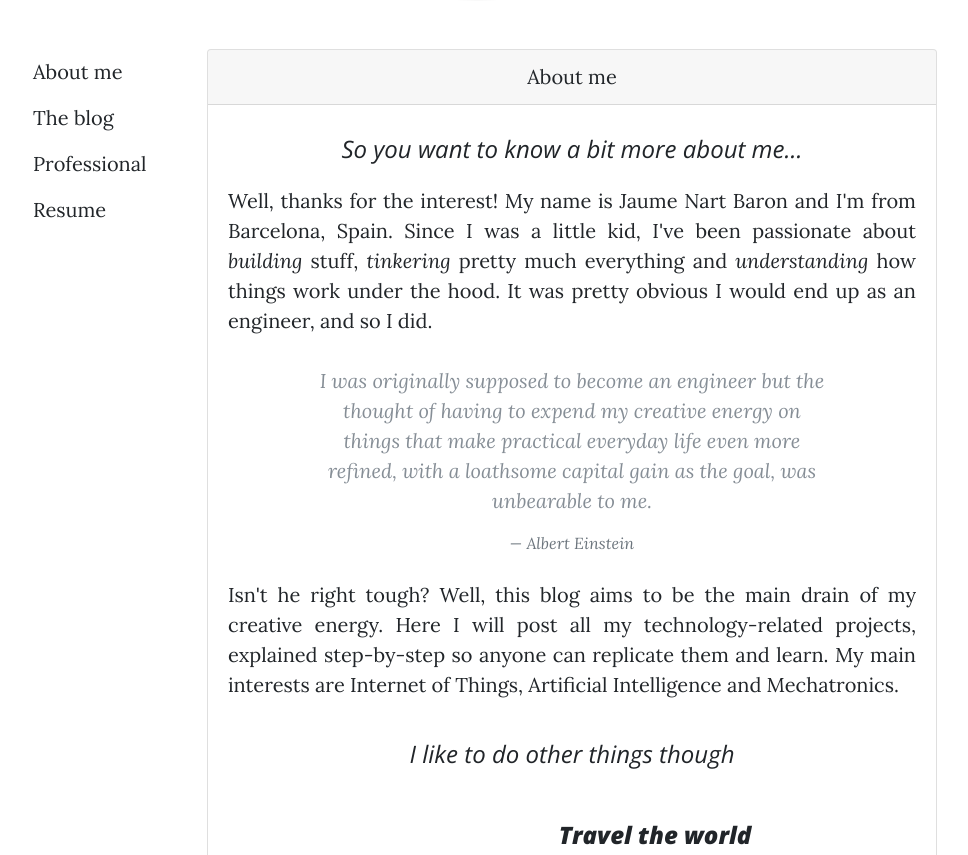
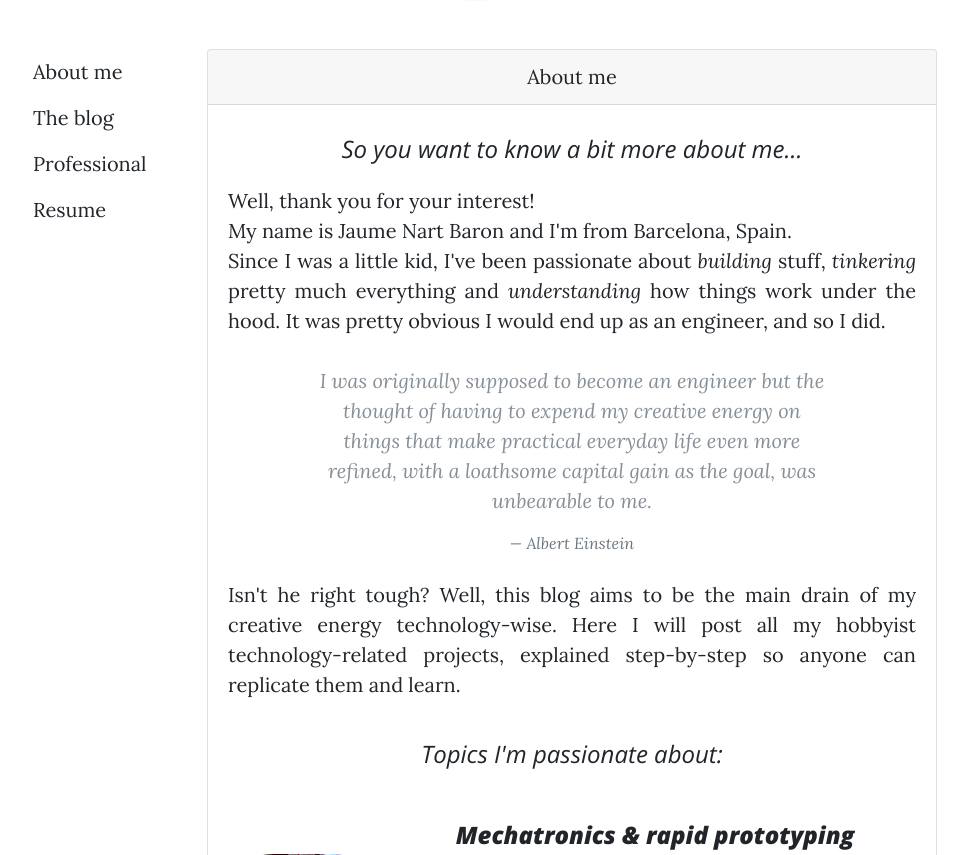
Before and after one commit to JaumeNB/Blog_app, a Flask app: page /about in a window 1280 px wide. Shown: the part 658-1513 px from the top of the page, without its empty margins (163-1131 px from the left). Run offline with Flask 2, Linux system fonts and the light colour scheme; some libraries are stand-ins or nearby versions.

Commit message:
about improved

```diff
--- a/app/routes.py
+++ b/app/routes.py
@@ -104,7 +104,7 @@ def about():
 
     header = {
                 "title" : _('About Me'),
-                "subtitle" : _('This is what I do.'),
+                "subtitle" : _('This is what I do'),
                 "image_path" : "about_bg.jpg",
                 "needed" : True
     }
--- a/app/static/css/about.css
+++ b/app/static/css/about.css
@@ -56,8 +56,14 @@ p{
 }
 
 #media_picture{
-  border-radius: 50%;
+  border-radius:30%;
   max-width: 150px;
   height: auto;
   margin-bottom: 30px;
 }
+
+#python_logo{
+  max-width: 150px;
+  height: auto;
+  margin-bottom: 30px;
+}
--- a/app/templates/about.html
+++ b/app/templates/about.html
@@ -40,8 +40,8 @@
             <div class="card-body">
               <em><h4 class="card-title">So you want to know a bit more about me...</h4></em>
               <p class="card-text">
-                Well, thanks for the interest!
-                My name is Jaume Nart Baron and I'm from Barcelona, Spain.
+                Well, thank you for your interest!<br>
+                My name is Jaume Nart Baron and I'm from Barcelona, Spain.<br>
                 Since I was a little kid, I've been passionate about <em>building</em> stuff,
                 <em>tinkering</em> pretty much everything and <em>understanding</em> how things work under the hood.
                 It was pretty obvious I would end up as an engineer, and so I did.
@@ -52,19 +52,20 @@
                   practical everyday life even more refined, with a loathsome capital gain as the goal, was unbearable to me.</p>
                 <footer class="blockquote-footer">Albert Einstein</footer>
               </blockquote>
-              <p class="card-text">Isn't he right tough? Well, this blog aims to be the main drain of my creative energy.
-              Here I will post all my technology-related projects, explained step-by-step so anyone can replicate them
-              and learn. My main interests are Internet of Things, Artificial Intelligence and Mechatronics.</p>
-              <em><h4 class="card-title">I like to do other things though</h4></em>
+              <p class="card-text">Isn't he right tough? Well, this blog aims to be the main drain of my creative energy technology-wise.
+              Here I will post all my hobbyist technology-related projects, explained step-by-step so anyone can replicate them
+              and learn.</p>
+              <em><h4 class="card-title">Topics I'm passionate about:</h4></em>
               <br>
               <!-- Left-aligned -->
               <div class="media">
-                <img src='{{url_for('static', filename = 'img/about_travel.jpg')}}' class="align-self-center mr-3" id="media_picture">
+                <img src='{{url_for('static', filename = 'img/about_3d.gif')}}' class="align-self-center mr-3" id="media_picture">
                 <div class="media-body">
-                  <em><h4 class="media-heading">Travel the world</h4></em>
-                  <p>Get to know other cultures, speak other languages, meet new people are things are deeply enjoy.
-                  I've had the opportunity to live in Italy, France, Poland and Belgium and the list will probably
-                  get larger. I speak fluently 5 languages and I have friends from all over the world.</p>
+                  <em><h4 class="media-heading">Mechatronics & rapid prototyping</h4></em>
+                  <p>Building a DIY 3D printer from scratch when I was 21
+                  was by far the most important milestone for me as an engineer.
+                  It's funny how somehting I did just for curiosity in my free time, turned out to be the beginning
+                  of my passion for building, developing and prototyping. </p>
                 </div>
               </div>
               <br>
@@ -73,25 +74,34 @@
               <div class="media">
 
                 <div class="media-body">
-                  <em><h4 class="media-heading">Train the mind and the body</h4></em>
-                  <p>I've always been a sports person. I've been playing basketball since I was 10 years old.
-                  I can't number all the values and principles that this fantastic sport has taught me.
-                  Wherever I may travel, basketball will follow.</p>
+                  <em><h4 class="media-heading">Internet of things</h4></em>
+                  <p>My passion for electronics, networking, data analytics and data visualization in a single application?
+                  That's the internet of things. There are plenty of open-source technologies that give hobbyists and engineers
+                  limitless possibilities. For instance, I've already built my own home automation system which among other things,
+                  lets me know if someone entered my room while I'm not there.</p>
                 </div>
-                <img src='{{url_for('static', filename = 'img/about_basket.jpg')}}' class="align-self-center ml-3" id="media_picture">
+                <img src='{{url_for('static', filename = 'img/about_iot.gif')}}' class="align-self-center ml-3" id="media_picture">
               </div>
               <br>
 
               <!-- Left-aligned -->
               <div class="media">
-                <img src='{{url_for('static', filename = 'img/about_guitar.jpg')}}' class="align-self-center mr-3" id="media_picture">
+                <img src='{{url_for('static', filename = 'img/about_AI.gif')}}' class="align-self-center mr-3" id="media_picture">
                 <div class="media-body">
-                  <em><h4 class="media-heading">Feel the music</h4></em>
-                  <p>Find three hobbies you love: One to make you money, one to keep you in shape, and one to be creative.
-                  Me and my guitar, we are an inseparable pack. I also sing but just for me, because I'm actually fairly bad.
+                  <em><h4 class="media-heading">Artificial Intelligence</h4></em>
+                  <p>Machines that learn, make decisions and can find patterns in data that humans are uncapable of.
+                    That's what artificial intelligence is all about. These technologies will disrupt everything as we know it today during the coming years.
+                    Object detection, language processing and machine learning are some of the fields I'm more interested about.
                   </p>
                 </div>
               </div>
+
+              <em><h4 class="card-title">How am I going to do all this?</h4></em>
+              <br>
+              <img src='{{url_for('static', filename = 'img/about_python.jpg')}}' class="align-self-center mr-3" id="python_logo">
+              <p>Python is one of the most powerful and versatile languages out there today. Machine Learning, Image Processing, Web Development, Data Analytics, Time Travel.
+              You can do anything with it. Besides, python is very easy to learn and understand for its syntax. I also might be using some other languages like
+              Javascript, Java, C++, HTML, CSS, etc...</p>
 
 
             </div>
```
Also changed, not shown: app/static/img/about_3d.gif (added), app/static/img/about_AI.gif (added), 1 other file.
